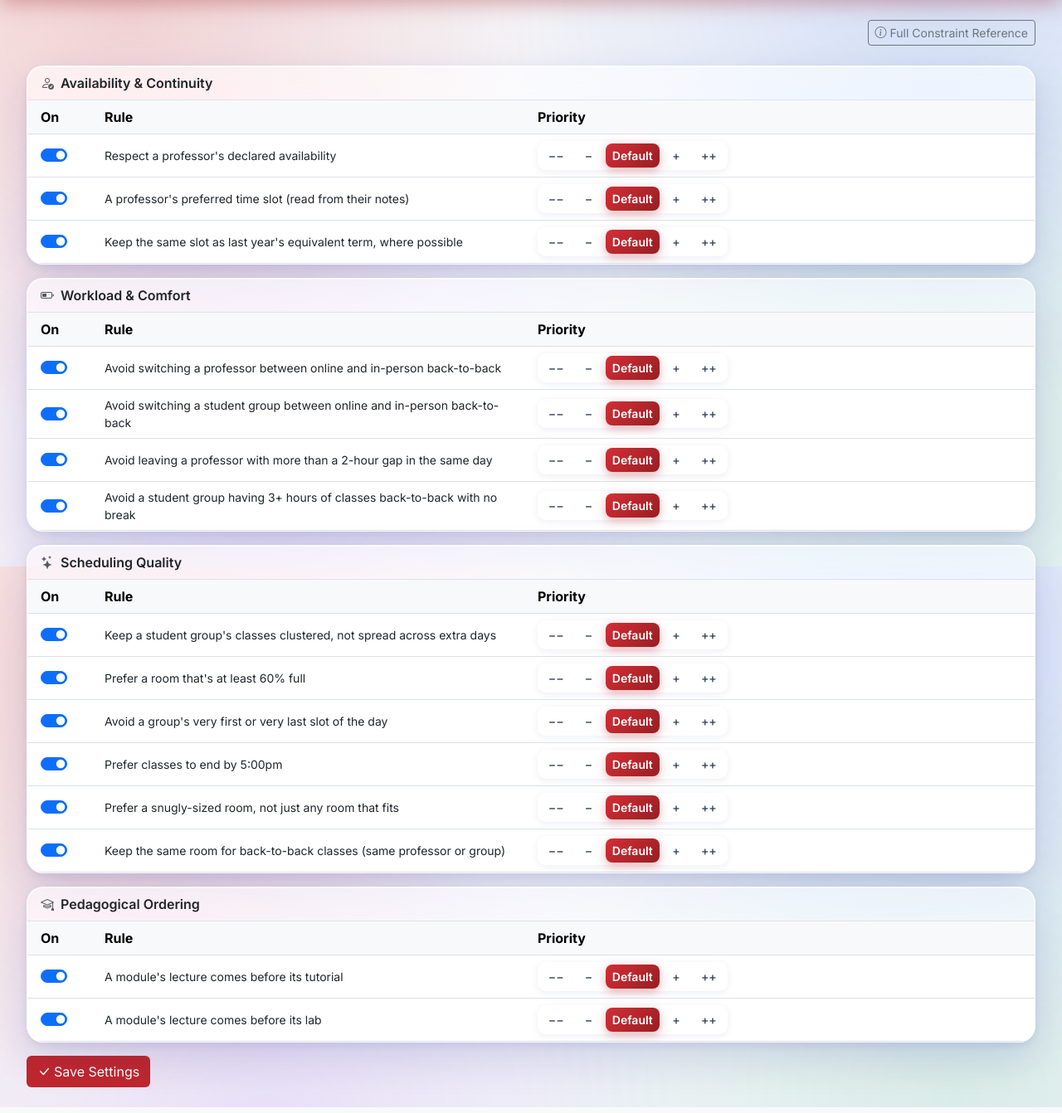
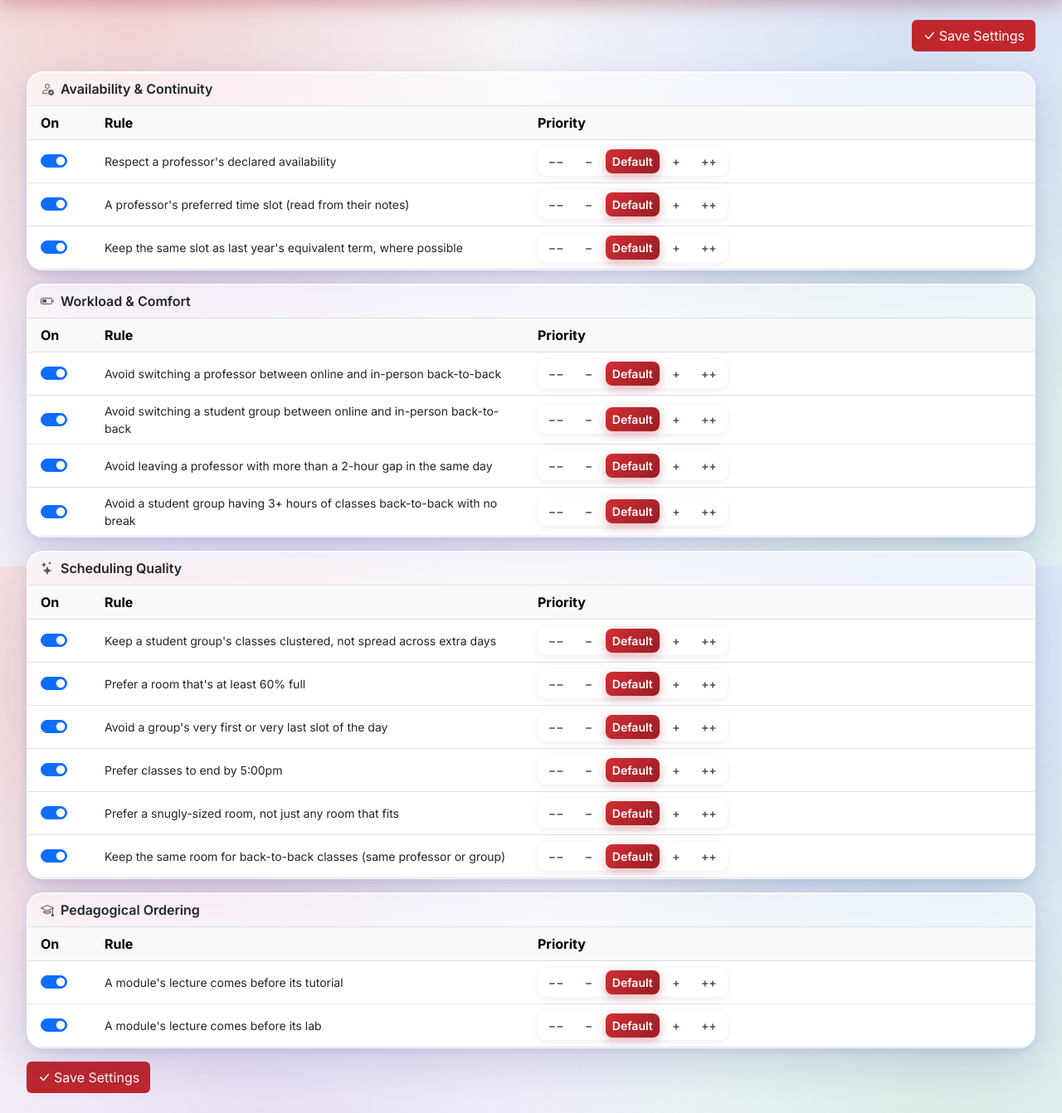
Before and after one commit to Brian-Goh-JW/timetable-system, a Flask app: page /admin/constraint-settings in a window 1280 px wide. Shown: the part 117-1459 px from the top of the page at 83% size. Run offline with Flask 3, Linux system fonts and the light colour scheme; the visitor is signed in with stand-in values (Sample User, id 1); data that the repository does not hold is empty; some libraries are stand-ins or nearby versions.

Commit message:
Replace Full Constraint Reference link with a top-right Save button
The reference link duplicated an entry point already in the Admin
Tools nav dropdown (System Info). Put Save Settings up top instead so
it's reachable without scrolling past every category card; the
original bottom button stays for after that scroll.

```diff
--- a/app/templates/admin/constraint_settings.html
+++ b/app/templates/admin/constraint_settings.html
@@ -11,12 +11,12 @@
 {% block content %}
 
 <div class="d-flex justify-content-end align-items-center mb-4">
-    <a href="{{ url_for('admin.system_info') }}" class="btn btn-sm btn-outline-secondary">
-        <i class="bi bi-info-circle me-1"></i>Full Constraint Reference
-    </a>
+    <button type="submit" form="constraintSettingsForm" class="btn text-white" style="background-color:#c0272d;">
+        <i class="bi bi-check-lg me-1"></i>Save Settings
+    </button>
 </div>
 
-<form method="POST">
+<form method="POST" id="constraintSettingsForm">
     <input type="hidden" name="csrf_token" value="{{ csrf_token() }}">
     {% for group in rows_by_category %}
     <div class="card glass-card animate-in mb-3">
```
